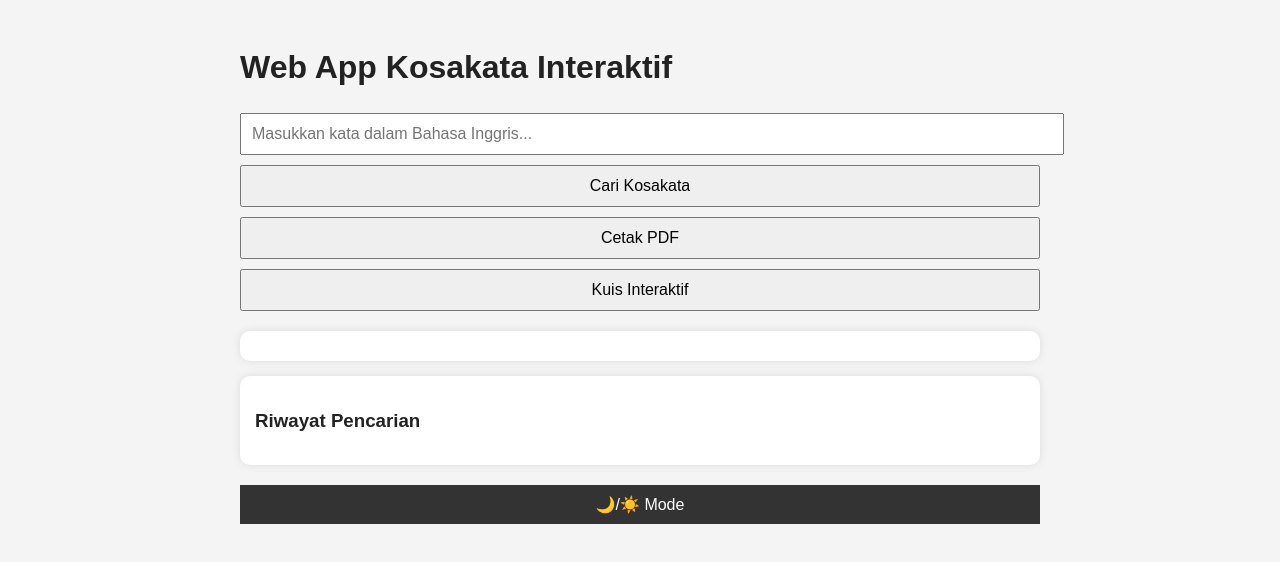
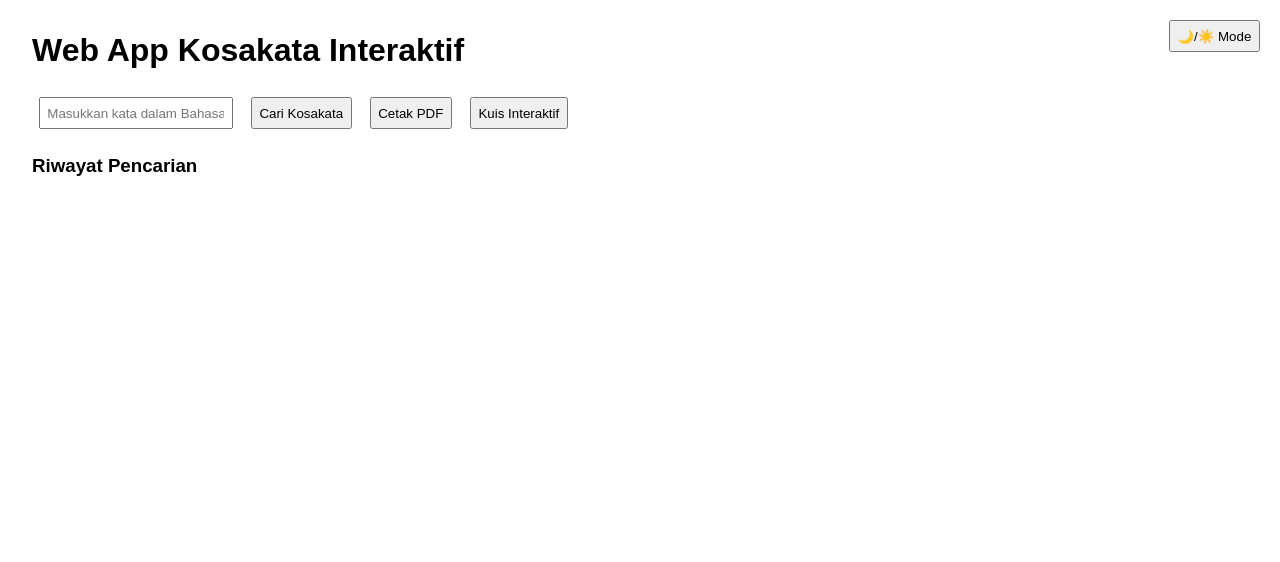
Before and after one commit to paxree/KosaKataKu, a plain HTML site: page index.html in a window 1280 px wide. Drawn offline with nearby package versions, Linux system fonts and the light colour scheme.

Commit message:
Add files via upload

```diff
--- a/index.html
+++ b/index.html
@@ -1,49 +1,16 @@
 <!DOCTYPE html>
-<html>
+<html lang="id">
 <head>
   <meta charset="UTF-8" />
+  <meta name="viewport" content="width=device-width, initial-scale=1.0"/>
   <title>Web App Kosakata Interaktif</title>
   <style>
-    body {
-      font-family: Arial, sans-serif;
-      padding: 20px;
-      background: #f4f4f4;
-      color: #222;
-      transition: background 0.3s, color 0.3s;
-    }
-    .dark-mode {
-      background: #121212;
-      color: #f4f4f4;
-    }
-    .container {
-      max-width: 800px;
-      margin: auto;
-    }
-    input, button {
-      padding: 10px;
-      margin: 5px 0;
-      width: 100%;
-      font-size: 1rem;
-    }
-    img {
-      max-width: 100%;
-      height: auto;
-      border-radius: 10px;
-    }
-    .result, .history, .quiz {
-      background: white;
-      padding: 15px;
-      border-radius: 10px;
-      margin-top: 15px;
-      box-shadow: 0 0 10px rgba(0,0,0,0.1);
-    }
-    button.toggle-mode {
-      margin-top: 20px;
-      background: #333;
-      color: white;
-      border: none;
-      cursor: pointer;
-    }
+    body { font-family: sans-serif; margin: 2em; transition: background 0.4s, color 0.4s; }
+    .dark-mode { background: #111; color: white; }
+    .container input, .container button { padding: 0.5em; margin: 0.5em; }
+    .result img { max-width: 100%; height: auto; margin-top: 1em; }
+    .toggle-mode { position: fixed; top: 1em; right: 1em; }
+    ul { padding-left: 1em; }
   </style>
 </head>
 <body>
@@ -53,16 +20,12 @@
     <button onclick="searchWord()">Cari Kosakata</button>
     <button onclick="generatePDF()">Cetak PDF</button>
     <button onclick="generateQuiz()">Kuis Interaktif</button>
-
     <div class="result" id="result"></div>
-
     <div class="history" id="history">
       <h3>Riwayat Pencarian</h3>
       <ul id="historyList"></ul>
     </div>
-
     <div class="quiz" id="quizContainer" style="display:none;"></div>
-
     <button class="toggle-mode" onclick="toggleMode()">🌙/☀️ Mode</button>
   </div>
 
@@ -99,24 +62,18 @@
     async function searchWord() {
       const word = document.getElementById("wordInput").value.trim();
       if (!word) return;
-
       resultDiv.innerHTML = `<p>Memuat data untuk <b>${word}</b>...</p>`;
       saveToHistory(word);
 
       try {
-        const dictRes = await fetch(`https://api.dictionaryapi.dev/api/v2/entries/en/${word}`);
+        const dictRes = await fetch(`https://cors-anywhere.herokuapp.com/https://api.dictionaryapi.dev/api/v2/entries/en/${word}`);
         if (!dictRes.ok) throw new Error("Kata tidak ditemukan");
         const dictData = await dictRes.json();
 
-        const transRes = await fetch('https://libretranslate.de/translate', {
+        const transRes = await fetch('https://cors-anywhere.herokuapp.com/https://libretranslate.de/translate', {
           method: 'POST',
-          headers: {'Content-Type': 'application/json'},
-          body: JSON.stringify({
-            q: word,
-            source: 'en',
-            target: 'id',
-            format: 'text'
-          })
+          headers: { 'Content-Type': 'application/json' },
+          body: JSON.stringify({ q: word, source: 'en', target: 'id', format: 'text' })
         });
         if (!transRes.ok) throw new Error("Gagal terjemahkan");
         const transData = await transRes.json();
@@ -127,7 +84,7 @@
         const example = entry.meanings?.[0]?.definitions?.[0]?.example || '-';
 
         let audioHtml = '';
-        if(audioUrl){
+        if (audioUrl) {
           audioHtml = `<audio controls src="${audioUrl}"></audio>`;
         }
 
@@ -141,7 +98,7 @@
         `;
 
       } catch (e) {
-        resultDiv.innerHTML = `<p style="color:red">${e.message}</p>`;
+        resultDiv.innerHTML = `<p style="color:red">❌ ${e.message}</p>`;
       }
     }
 
@@ -160,7 +117,6 @@
         alert("Belum ada kata untuk dibuat kuis.");
         return;
       }
-
       const word = history[Math.floor(Math.random() * history.length)];
       quizContainer.innerHTML = `
         <h3>Kuis Kosakata</h3>
@@ -175,19 +131,13 @@
       const userAnswer = document.getElementById("quizAnswer").value.trim().toLowerCase();
 
       try {
-        const transRes = await fetch('https://libretranslate.de/translate', {
+        const transRes = await fetch('https://cors-anywhere.herokuapp.com/https://libretranslate.de/translate', {
           method: 'POST',
-          headers: {'Content-Type': 'application/json'},
-          body: JSON.stringify({
-            q: word,
-            source: 'en',
-            target: 'id',
-            format: 'text'
-          })
+          headers: { 'Content-Type': 'application/json' },
+          body: JSON.stringify({ q: word, source: 'en', target: 'id', format: 'text' })
         });
         if (!transRes.ok) throw new Error("Gagal ambil jawaban benar");
         const transData = await transRes.json();
-
         const correct = transData.translatedText.toLowerCase();
 
         if (userAnswer === correct) {
```
